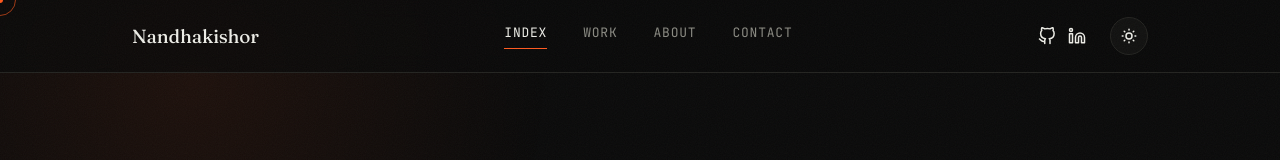
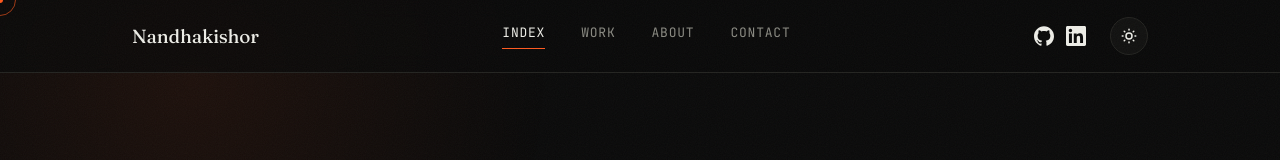
Before and after one commit to Nandhakishor2005/portfolio, a React (Vite) app: page / in a window 1280 px wide. Shown: the top 160 px of the page. Built offline with nearby package versions, Linux system fonts and the light colour scheme.

Commit message:
github,linkedin  icon change

```diff
--- a/src/components/Navbar.jsx
+++ b/src/components/Navbar.jsx
@@ -54,15 +54,13 @@
         <div style={{ display: 'flex', alignItems: 'center', gap: 16 }}>
           <div className="social-nav" style={{ display: 'flex', alignItems: 'center', gap: 12, marginRight: 8 }}>
             <a href="https://github.com/Nandhakishor2005" target="_blank" rel="noreferrer" data-hover aria-label="GitHub" style={{ color: 'var(--ink)', display: 'flex', transition: 'color 0.4s ease' }}>
-              <svg width="18" height="18" viewBox="0 0 24 24" fill="none" stroke="currentColor" strokeWidth="2" strokeLinecap="round" strokeLinejoin="round">
-                <path d="M9 19c-5 1.5-5-2.5-7-3m14 6v-3.87a3.37 3.37 0 0 0-.94-2.61c3.14-.35 6.44-1.54 6.44-7A5.44 5.44 0 0 0 20 4.77 5.07 5.07 0 0 0 19.91 1S18.73.65 16 2.48a13.38 13.38 0 0 0-7 0C6.27.65 5.09 1 5.09 1A5.07 5.07 0 0 0 5 4.77a5.44 5.44 0 0 0-1.5 3.78c0 5.42 3.3 6.61 6.44 7A3.37 3.37 0 0 0 9 18.13V22" />
+              <svg viewBox="0 0 24 24" width="20" height="20" xmlns="http://www.w3.org/2000/svg">
+                <path fill="currentColor" d="M12 .297c-6.63 0-12 5.373-12 12 0 5.303 3.438 9.8 8.205 11.385.6.113.82-.258.82-.577 0-.285-.01-1.04-.015-2.04-3.338.724-4.042-1.61-4.042-1.61C4.422 18.07 3.633 17.7 3.633 17.7c-1.087-.744.084-.729.084-.729 1.205.084 1.838 1.236 1.838 1.236 1.07 1.835 2.809 1.305 3.495.998.108-.776.417-1.305.76-1.605-2.665-.3-5.466-1.332-5.466-5.93 0-1.31.465-2.38 1.235-3.22-.135-.303-.54-1.523.105-3.176 0 0 1.005-.322 3.3 1.23.96-.267 1.98-.399 3-.405 1.02.006 2.04.138 3 .405 2.28-1.552 3.285-1.23 3.285-1.23.645 1.653.24 2.873.12 3.176.765.84 1.23 1.91 1.23 3.22 0 4.61-2.805 5.625-5.475 5.92.42.36.81 1.096.81 2.22 0 1.606-.015 2.896-.015 3.286 0 .315.21.69.825.57C20.565 22.092 24 17.592 24 12.297c0-6.627-5.373-12-12-12"/>
               </svg>
             </a>
             <a href="https://linkedin.com/in/nandha-kishor" target="_blank" rel="noreferrer" data-hover aria-label="LinkedIn" style={{ color: 'var(--ink)', display: 'flex', transition: 'color 0.4s ease' }}>
-              <svg width="18" height="18" viewBox="0 0 24 24" fill="none" stroke="currentColor" strokeWidth="2" strokeLinecap="round" strokeLinejoin="round">
-                <path d="M16 8a6 6 0 0 1 6 6v7h-4v-7a2 2 0 0 0-2-2 2 2 0 0 0-2 2v7h-4v-7a6 6 0 0 1 6-6z" />
-                <rect x="2" y="9" width="4" height="12" />
-                <circle cx="4" cy="4" r="2" />
+              <svg viewBox="0 0 24 24" width="20" height="20" xmlns="http://www.w3.org/2000/svg">
+                <path fill="currentColor" d="M20.447 20.452h-3.554v-5.569c0-1.328-.027-3.037-1.852-3.037-1.853 0-2.136 1.445-2.136 2.939v5.667H9.351V9h3.414v1.561h.046c.477-.9 1.637-1.85 3.37-1.85 3.601 0 4.267 2.37 4.267 5.455v6.286zM5.337 7.433c-1.144 0-2.063-.926-2.063-2.065 0-1.138.92-2.063 2.063-2.063 1.14 0 2.064.925 2.064 2.063 0 1.139-.925 2.065-2.064 2.065zm1.782 13.019H3.555V9h3.564v11.452zM22.225 0H1.771C.792 0 0 .774 0 1.729v20.542C0 23.227.792 24 1.771 24h20.451C23.2 24 24 23.227 24 22.271V1.729C24 .774 23.2 0 22.222 0h.003z"/>
               </svg>
             </a>
           </div>
```
